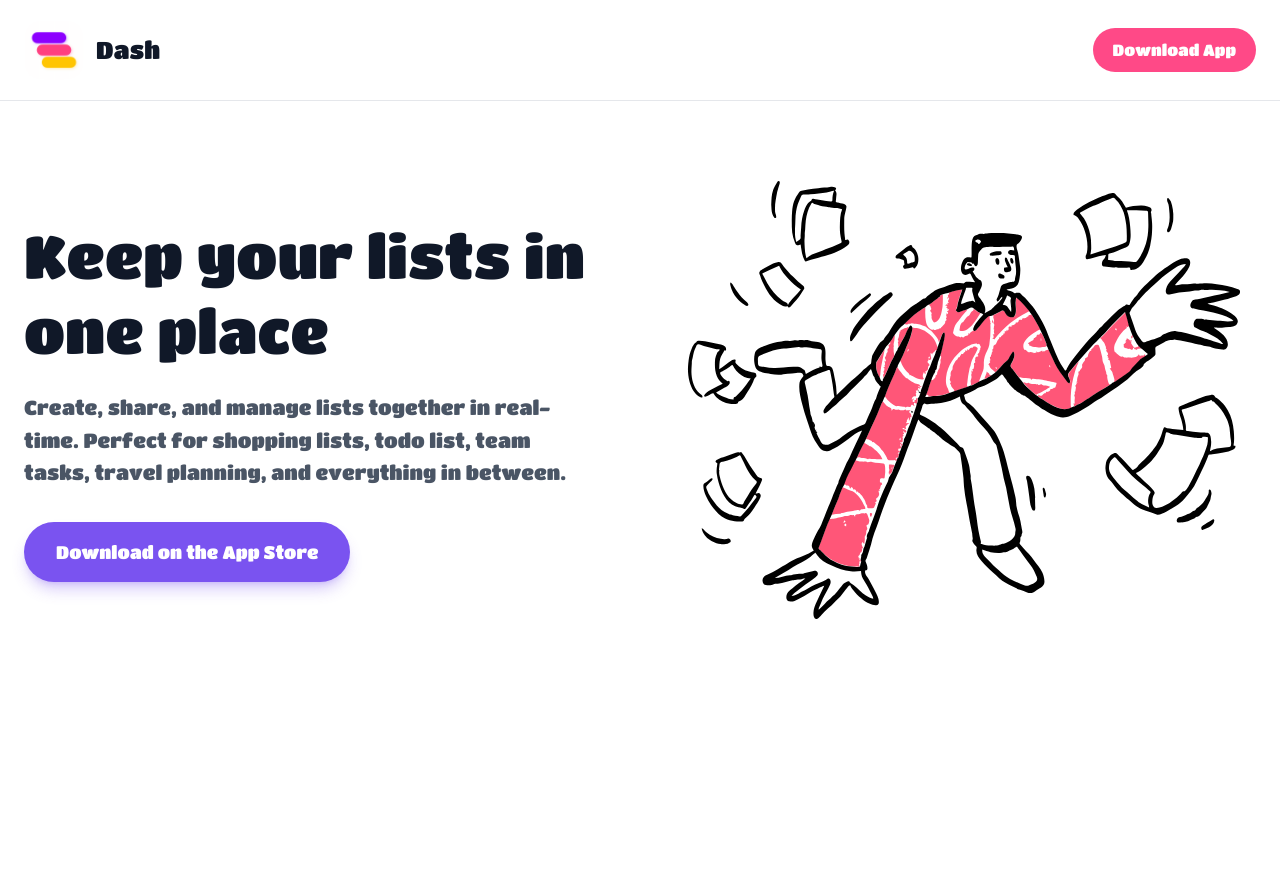
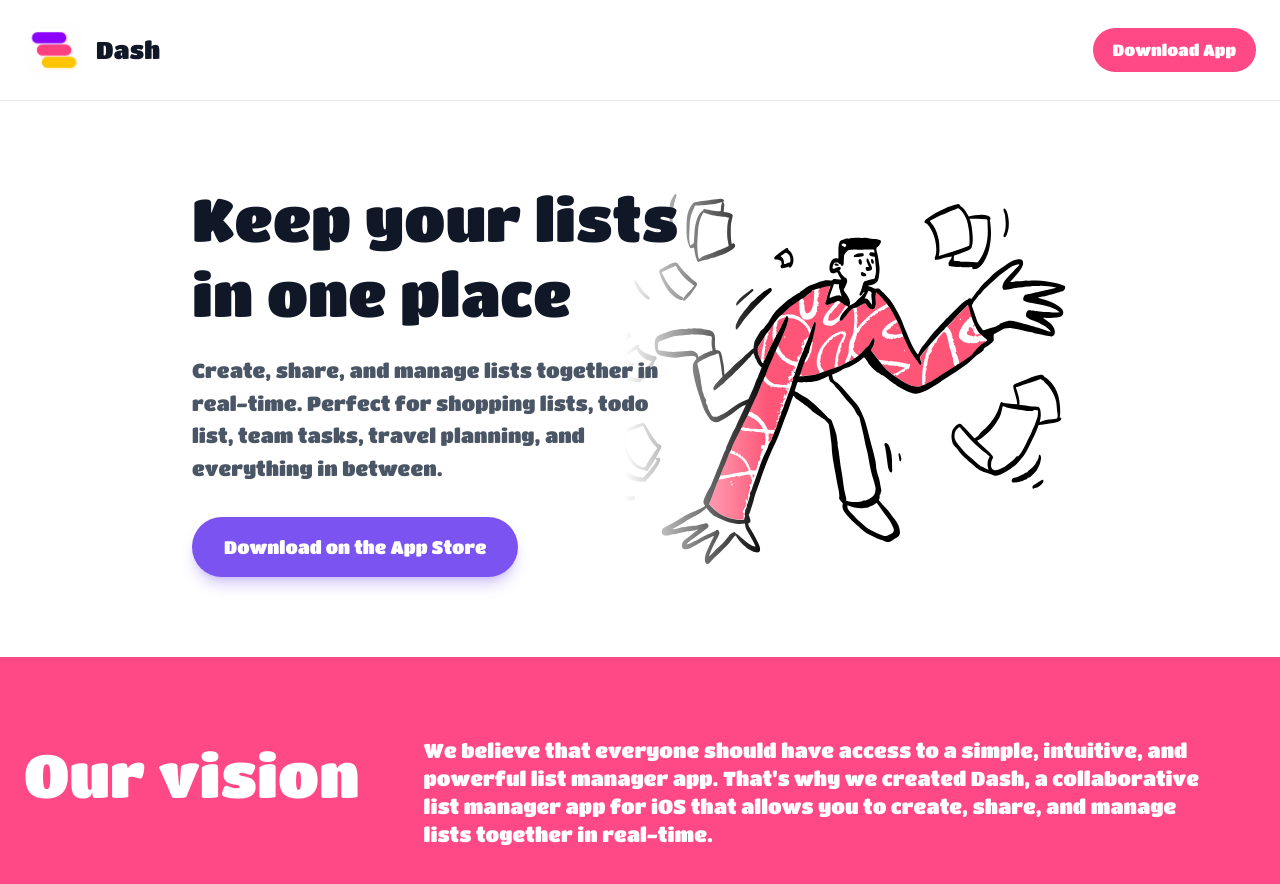
Before and after one commit to csgreg/dash-site, a SvelteKit app: page / in a window 1280 px wide. Shown: the top 884 px of the page. Before the commit the page ends 800 px from the top, so only its background shows below. Built offline with nearby package versions, Linux system fonts and the light colour scheme.

Commit message:
adjust hero and vision section

```diff
--- a/src/routes/+page.svelte
+++ b/src/routes/+page.svelte
@@ -35,7 +35,7 @@
 
 	<!-- Structured Data -->
 	<script type="application/ld+json">
-    {JSON.stringify({
+		{
 			"@context": "https://schema.org",
 			"@type": "MobileApplication",
 			"name": "ListFlow",
@@ -53,7 +53,7 @@
 				"ratingValue": "4.8",
 				"reviewCount": "1820"
 			}
-    })}
+		}
 	</script>
 </svelte:head>
 
@@ -77,9 +77,11 @@
 	</div>
 </header>
 
-<section class="py-20">
-	<div class="mx-auto grid max-w-7xl grid-cols-1 items-center gap-16 px-6 md:grid-cols-2">
-		<div class="max-w-xl">
+<section class="py-10 md:py-20">
+	<div
+		class="mx-auto flex max-w-7xl flex-col items-center justify-center gap-16 px-6 md:flex-row md:pr-20"
+	>
+		<div class="gradient z-2 max-w-xl md:pr-20">
 			<h1 class="mb-6 text-5xl leading-tight font-extrabold text-gray-900 md:text-6xl">
 				Keep your lists in one place
 			</h1>
@@ -99,14 +101,35 @@
 			</div>
 		</div>
 
-		<div class="flex justify-center">
+		<div class="z-1 hidden max-h-[370px] justify-center md:ml-[-300px] md:flex">
 			<img
 				src="/clumsy.svg"
 				alt="Cumsy person"
 				width="600"
 				height="800"
-				class="h-auto max-w-full rounded-3xl"
+				class="mr-[-100px] h-auto max-w-full rounded-3xl"
 			/>
 		</div>
 	</div>
 </section>
+
+<section class="bg-primary py-10 md:py-20">
+	<div
+		class="gap-4 mx-auto flex max-w-7xl flex-col justify-center px-6 md:flex-row md:gap-16 md:pr-20"
+	>
+		<h2 class="text-5xl leading-tight font-extrabold text-nowrap text-white md:text-6xl">
+			Our vision
+		</h2>
+		<p class="text-xl text-white">
+			We believe that everyone should have access to a simple, intuitive, and powerful list manager
+			app. That's why we created Dash, a collaborative list manager app for iOS that allows you to
+			create, share, and manage lists together in real-time.
+		</p>
+	</div>
+</section>
+
+<style>
+	.gradient {
+		background: linear-gradient(90deg, white 75%, transparent);
+	}
+</style>
```
Lines whose indentation alone changed are shown as unchanged.
